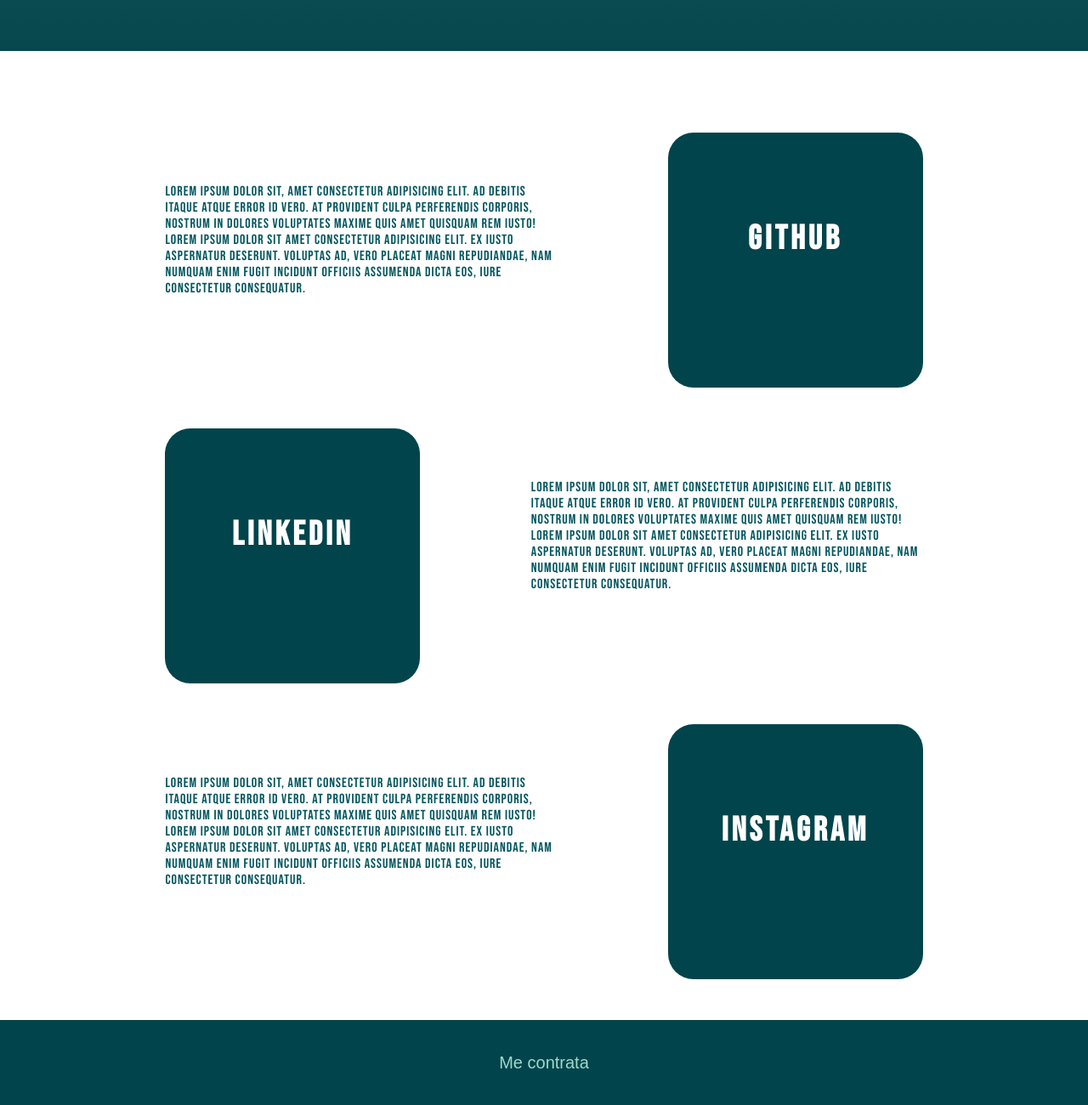
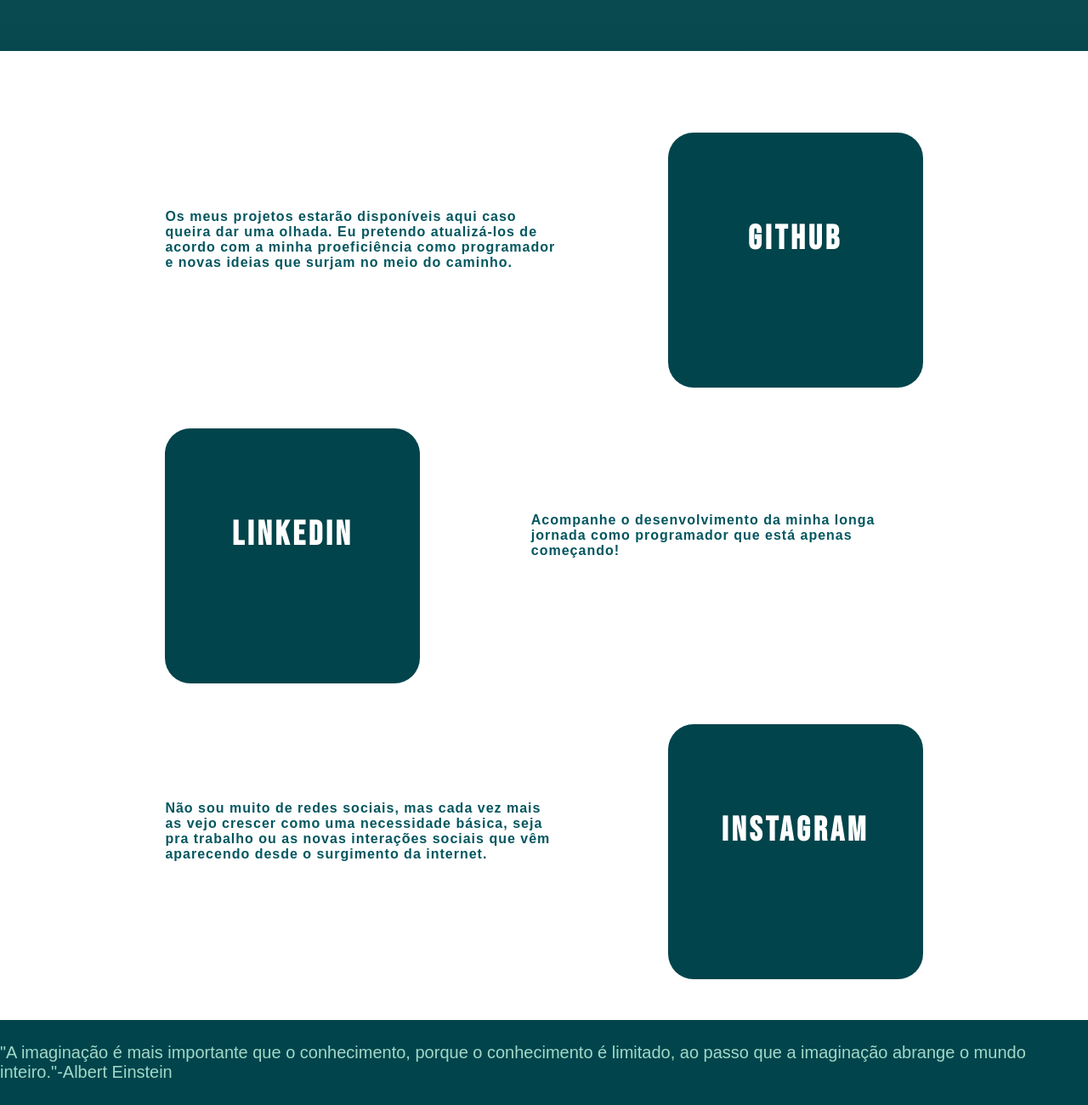
Before and after one commit to Mateus-de-Morais-Barros/Primeiro-portifolio, a plain HTML site: page index.html in a window 1280 px wide. Shown: the part 740-2040 px from the top of the page at 85% size. Drawn offline with Linux system fonts and the light colour scheme.

Commit message:
finished wirtting texts

```diff
--- a/index.html
+++ b/index.html
@@ -4,7 +4,7 @@
         <meta charset="UTF-8">
         <meta name="viewport" content="width=device-width, initial-scale=1.0">
         <link rel="stylesheet" href="style.css">
-        <title>Document</title>
+        <title>Portifólio</title>
     </head>
     <body>
         <header class="header-wrapper">
@@ -43,7 +43,7 @@
         <main class="container">
             <div class="card-container">
                 <div class="card-text">
-                    Lorem ipsum dolor sit, amet consectetur adipisicing elit. Ad debitis itaque atque error id vero. At provident culpa perferendis corporis, nostrum in dolores voluptates maxime quis amet quisquam rem iusto! Lorem ipsum dolor sit amet consectetur adipisicing elit. Ex iusto aspernatur deserunt. Voluptas ad, vero placeat magni repudiandae, nam numquam enim fugit incidunt officiis assumenda dicta eos, iure consectetur consequatur.
+                    Os meus projetos estarão disponíveis aqui caso queira dar uma olhada. Eu pretendo atualizá-los de acordo com a minha proeficiência como programador e novas ideias que surjam no meio do caminho.
                 </div>
                 <div class="card">
                     <div class="card-wrapper">
@@ -60,12 +60,12 @@
                     </div>
                 </div>
                 <div class="card-text">
-                    Lorem ipsum dolor sit, amet consectetur adipisicing elit. Ad debitis itaque atque error id vero. At provident culpa perferendis corporis, nostrum in dolores voluptates maxime quis amet quisquam rem iusto! Lorem ipsum dolor sit amet consectetur adipisicing elit. Ex iusto aspernatur deserunt. Voluptas ad, vero placeat magni repudiandae, nam numquam enim fugit incidunt officiis assumenda dicta eos, iure consectetur consequatur.
+                    Acompanhe o desenvolvimento da minha longa jornada como programador que está apenas começando!
                 </div>
             </div>
             <div class="card-container">
                 <div class="card-text">
-                    Lorem ipsum dolor sit, amet consectetur adipisicing elit. Ad debitis itaque atque error id vero. At provident culpa perferendis corporis, nostrum in dolores voluptates maxime quis amet quisquam rem iusto! Lorem ipsum dolor sit amet consectetur adipisicing elit. Ex iusto aspernatur deserunt. Voluptas ad, vero placeat magni repudiandae, nam numquam enim fugit incidunt officiis assumenda dicta eos, iure consectetur consequatur.
+                    Não sou muito de redes sociais, mas cada vez mais as vejo crescer como uma necessidade básica, seja pra trabalho ou as novas interações sociais que vêm aparecendo desde o surgimento da internet.
                 </div>
                 <div class="card">
                     <div class="card-wrapper">
@@ -76,7 +76,7 @@
             </div>
         </main>
         <footer class="footer">
-            Me contrata
+            "A imaginação é mais importante que o conhecimento, porque o conhecimento é limitado, ao passo que a imaginação abrange o mundo inteiro."-Albert Einstein
         </footer>
     </body>
 </html>
--- a/style.css
+++ b/style.css
@@ -240,7 +240,8 @@ h2 {
 
 .card-text {
     width: 40%;
-    font-family: 'Bebas Neue', sans-serif;
+    font-family: sans-serif;
+    font-weight: bold;
     color: #03565f;
     letter-spacing: 1px;
 }
```
